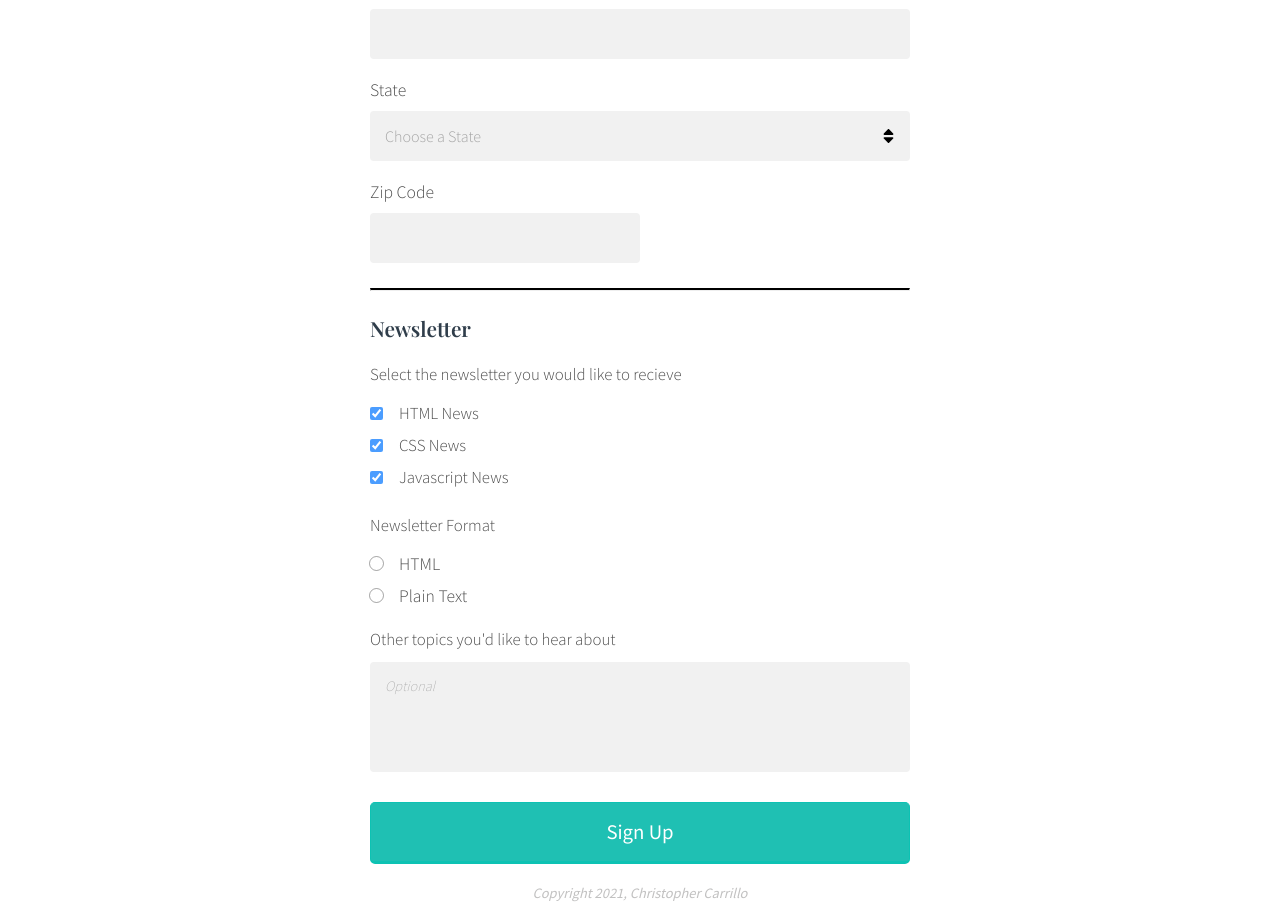
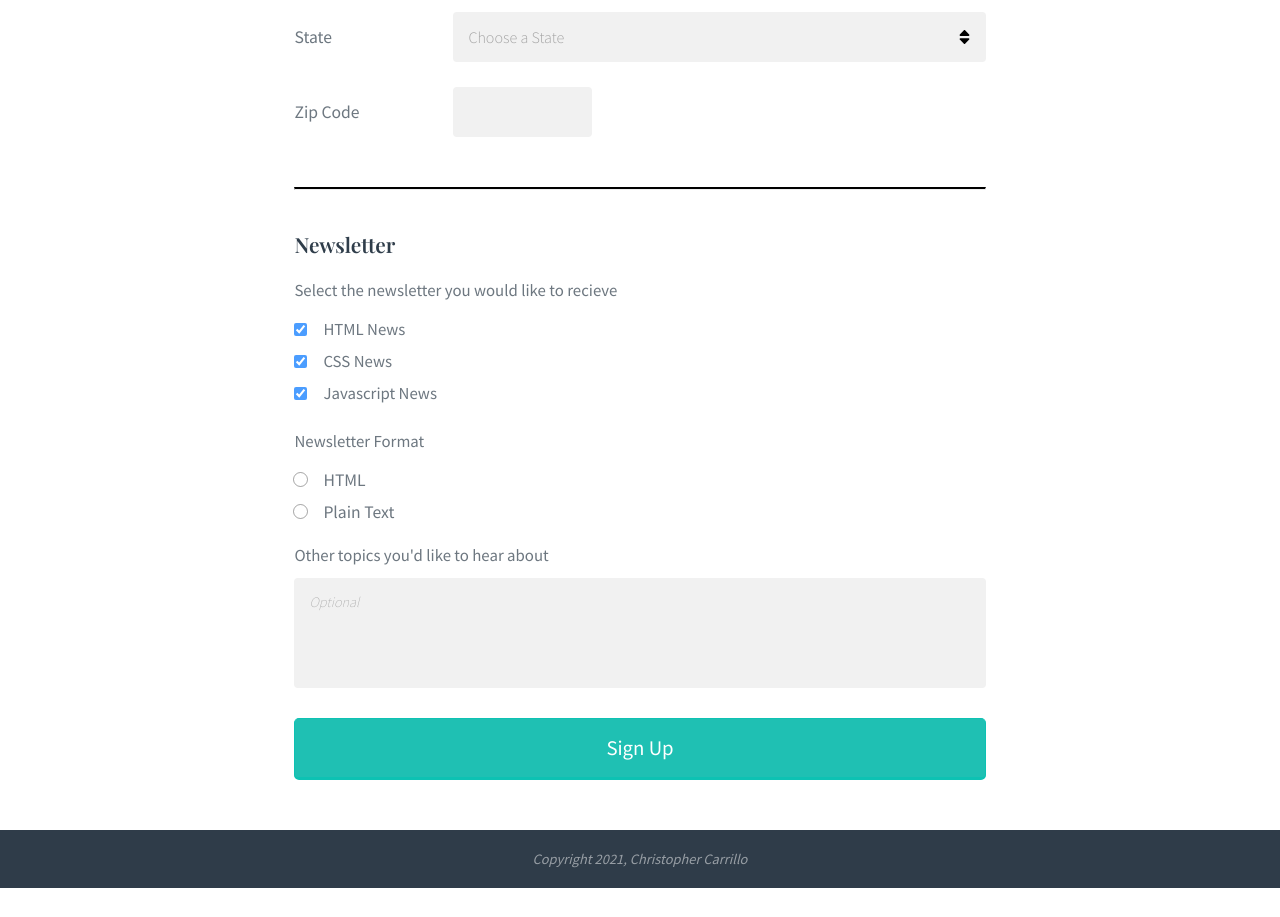
Before and after one commit to chriscarr13/techdegree-project-3, a plain HTML site: page signupform/index.html in a window 1280 px wide. Shown: the part 709-1626 px from the top of the page. After the commit the page ends 1597 px from the top, so only its background shows below. Drawn offline with nearby package versions, Linux system fonts and the light colour scheme.

Commit message:
03/13/2021

```diff
--- a/signupform/css/styles.css
+++ b/signupform/css/styles.css
@@ -17,8 +17,6 @@ p {
 }
 
 /**************** form selectors ******************/
-
-
 h1,
 legend {
     font-family: 'Playfair Display', serif;
@@ -35,7 +33,7 @@ legend {
     margin: 0;
 }
 
-label{
+label {
     font-weight: 300;
     font-size: 1.10em;
     opacity: 70%;
@@ -52,9 +50,11 @@ textarea {
     padding: 15px;
     border-radius: 4px;
     width:100%;
+    outline-color: white;
+    transition: all .5s ease-out;
 }
 
-input[name="user_zip_code"]:last-child{
+input[name="user_zip_code"]:last-child {
     width:50%;
 }
 
@@ -64,6 +64,7 @@ input[type="tel"]:focus,
 select:focus,
 textarea:focus {
     background-color: #d1d1d1;
+    outline-color: #48739bfa;
 }
 
 input::placeholder,
@@ -78,7 +79,7 @@ textarea::placeholder {
 
 input[type="tel"]::placeholder,
 input[name="user_address"]::placeholder,
-textarea::placeholder{
+textarea::placeholder {
     text-align: left;
 }
 
@@ -86,15 +87,9 @@ input[type="checkbox"] {
     opacity: 80;
 }
 
-textarea{
+textarea {
     resize:none;
     overflow: auto;
-}
-
-input:focus,
-select:focus,
-textarea:focus {
-    outline-color: #48739bfa;
 }
 
 select {
@@ -119,12 +114,12 @@ select {
     pseudo-classes, I just thought the method I found online was smoother and more effective
     for future use.
 */
-select:invalid{
+select:invalid {
     color:rgb(165, 165, 165);
     font-weight: 300;
 }
 
-button{
+button {
     display: block;
     font-size: 1.3em;
     color:white;
@@ -135,16 +130,19 @@ button{
     width: 98%;
 }
 
-button:focus{
+button:focus {
     outline-color: rgb(19, 124, 115) ;
 }
 
 /* class selectors */
-
-.container
-{
+.container {
     width: 90%;
     margin: 0 auto;
+}
+
+.flex-pair {
+  display: flex;
+  flex-direction: column;
 }
 
 /***************** header layout ******************/
@@ -195,17 +193,17 @@ legend {
     padding-bottom: 20px;
 }
 
-.contact-info label {
-    padding-bottom: 10px;
+.contact-info div:nth-child(-n+7) {
+    padding-bottom: 20px;
 }
 
-.contact-info label:nth-last-child(-n+12) {
-    padding-top: 20px;
+.flex-pair label {
+    padding-bottom: 10px;
 }
 
 /* horizantol line */
 .mid-section {
-    margin-top: 25px;
+    margin-top: 30px;
     border-top: 2px solid black;
 }
 
@@ -227,22 +225,21 @@ legend {
 }
 
 .title-section,
-label[for="other_topics"]
-{
+label[for="other_topics"] {
     font-size: 1.05em;
     line-height: 1.5;
 }
 
-.title-section:nth-child(8){
+.title-section:nth-child(8) {
     padding-top:15px;
 }
 
-.title-item{
+.title-item {
     font-size:1.05em;
 }
 
 
-input[type="checkbox"]{
+input[type="checkbox"] {
     position: absolute;
     top:5px;
     left: 4px;
@@ -277,7 +274,7 @@ input[type="radio"] {
     padding-left: 33px;
 }
 
-.radio-label:nth-child(9){
+.radio-label:nth-child(9) {
     padding-bottom: 10px;
 }
 
@@ -292,7 +289,7 @@ input[type="radio"] {
     margin-top: 3px;
 }
 
-.radio-dot:after{       /*  creates the white dot in in the middle of the span element */
+.radio-dot:after {       /*  creates the white dot in in the middle of the span element */
     content: "";
     position: absolute;
     top:4px;
@@ -313,7 +310,7 @@ input[type="radio"]:checked + .radio-dot:after {     /* displays the white dot i
      display: block;
 }
 
-input[type="radio"]:checked + .radio-dot:hover{
+input[type="radio"]:checked + .radio-dot:hover {
     background-color: rgb(58, 94, 201);
     border-color: rgb(58, 94, 201);
 }
@@ -326,33 +323,96 @@ label[for="other_topics"] {
    margin-top: 10px;
 }
 
-button{
+button {
     margin: 20px auto 20px;
     padding: 16px 35px;
 }
 
-.copyright{
+.copyright {
     font-style: italic;
     text-align: center;
     font-size: .90em;
     font-weight: 400;
-    color:rgb(133, 132, 132);
+    color:white;
+}
+
+.copyright-container {
+    background-color: #2b3946fa;
+    padding: 20px 0;
+    margin-top: 25px;
+}
+
+.copyright-container p {
+    margin-top: 0;
+    margin-bottom: 0;
 }
 
 /* media quaries */
-@media screen and (min-width: 600px) {
+@media screen and (min-width: 768px) {
 
-    .body-wrap {
-      max-width: 600px;
-      margin: 0 auto;
+    /* header layout */
+    .header-intro h1 {
+        font-size: 1.65em;
     }
 
-    .newsletter-wrapper,
-    button {
-        width: 100%;
+    .header-intro {
+        margin-top: 50px;
+        padding-bottom: 10px;
     }
 
-    input[type="checkbox"]{
+    /* main/form layout */
+    .main-wrap {
+        max-width: 768px;
+        margin: 0 auto;
+    }
+
+    .form-wrapper {
+        margin-top: 40px;
+    }
+
+    .contact-info legend {
+        padding-bottom: 30px;
+    }
+
+    label {
+        color: #2b3946fa;
+        font-weight: 400;
+    }
+
+    .newsletter legend {
+        padding-bottom: 20px;
+    }
+
+    .flex-pair {
+        flex-direction: row;
+        align-items: center;
+    }
+
+    .flex-pair input,
+    select {
+        flex-basis: 77%;
+    }
+
+    input[name="user_zip_code"]:last-child {
+        flex-basis: 20%;
+    }
+
+    .flex-pair label {
+        padding-bottom: 0;
+        flex-basis: 23%;
+    }
+
+    .contact-info div:nth-child(-n+7) {
+        padding-bottom: 25px;
+       }
+
+    .mid-section {
+        margin-top: 50px;
+        margin-bottom: 25px;
+    }
+
+    /* checkboxes/radios layout */
+    input[type="checkbox"] {
         left: 0;
     }
 
@@ -369,4 +429,14 @@ button{
     .radio-label{
         padding-left: 29px;
     }
+
+    .newsletter-wrapper,
+    button {
+        width: 100%;
+    }
+
+    /* copyright layout */
+    .copyright-container {
+        margin-top: 50px;
+    }
 }
--- a/signupform/index.html
+++ b/signupform/index.html
@@ -12,17 +12,16 @@
     <script src="https://kit.fontawesome.com/0cfec90f86.js" crossorigin="anonymous"></script>
 </head>
 <body>
-
     <header id="header-title"> <!-- start of header -->
         <div class="logo">
             <h1>THE CODE REVIEW</h1>
         </div>
-        <div class="header-intro container">
+        <div class="header-intro">
             <h1>Signup for our newsletter</h1>
             <p>Get the latest news on how your code is doing right in your inbox</p>
         </div>
     </header> <!-- end of header -->
-    <div class="body-wrap"> <!-- body wrap start -->
+    <div class="main-wrap"> <!-- body wrap start -->
         <hr class="header-border container">
         <main>
             <div class="form-wrapper container"> <!-- form wrapper -->
@@ -30,17 +29,28 @@
                     <!--*************** contact information ****************-->
                     <fieldset class="contact-info">
                             <legend>Contact Information</legend>
+                        <div class="flex-pair">
                             <label for="name">Full Name</label>  <!-- name -->
                             <input required type="text" id="name" name="user_name" placeholder="Required">
+                        </div>
+                        <div class="flex-pair">
                             <label for="mail">Email Address</label>  <!-- email address -->
                             <input required type="email" id="mail" name="user_email" placeholder="Required">
+                        </div>
+                        <div class="flex-pair">
                             <label for="phone">Phone Number</label>  <!--  phone number-->
                             <input type="tel" id="phone" name="user_number" placeholder="xxx-xxx-xxxx"  pattern="[0-9]{3}-[0-9]{3}-[0-9]{4}">
+                        </div>
+                        <div class="flex-pair">
                             <label for="address">Street Address</label>  <!-- address -->
                             <input type="text" id="address" name="user_address" placeholder="Street address or P.O. Box">
+                        </div>
+                        <div class="flex-pair">
                             <label for="city">City</label>  <!-- city -->
                             <input type="text" id="city" name="user_name">
+                        </div>
                         <!--********** state select ************-->
+                        <div class="flex-pair"> <!-- select div start -->
                             <label for="state">State</label>
                             <select id="state" name="users_state" required>
                                 <option value="" disabled selected hidden>Choose a State</option>
@@ -101,9 +111,12 @@
                                 <option value="wisconsin">WI</option>
                                 <option value="wyoming">WY</option>
                             </select>
+                        </div> <!-- select div end -->
                         <!--******** state select end *********-->
+                        <div class="flex-pair">
                             <label for="zip">Zip Code</label>  <!-- zip code -->
                             <input type="text" id="zip" name="user_zip_code">
+                        </div>
                     </fieldset>
                     <!--************ contact information end ************-->
                     <hr class="mid-section">
@@ -128,12 +141,14 @@
                     </fieldset>
                     <!--**************** newsletter end *******************-->
                     <button type="submit">Sign Up</button> <!-- sign up button -->
-                </form>
+                </form> <!-- form end -->
             </div> <!-- form wrapper end -->
         </main>
-        <footer>
+    </div> <!-- body wrap end -->
+    <footer> <!-- footer start -->
+        <div class= "copyright-container">
             <p class="copyright">Copyright 2021, Christopher Carrillo</p>
-        </footer>
-    </div> <!-- body wrap end -->
+        </div>
+    </footer> <!-- footer end -->
 </body>
 </html>
```
Also changed, not shown: 2 other files. Lines whose indentation alone changed are shown as unchanged.
